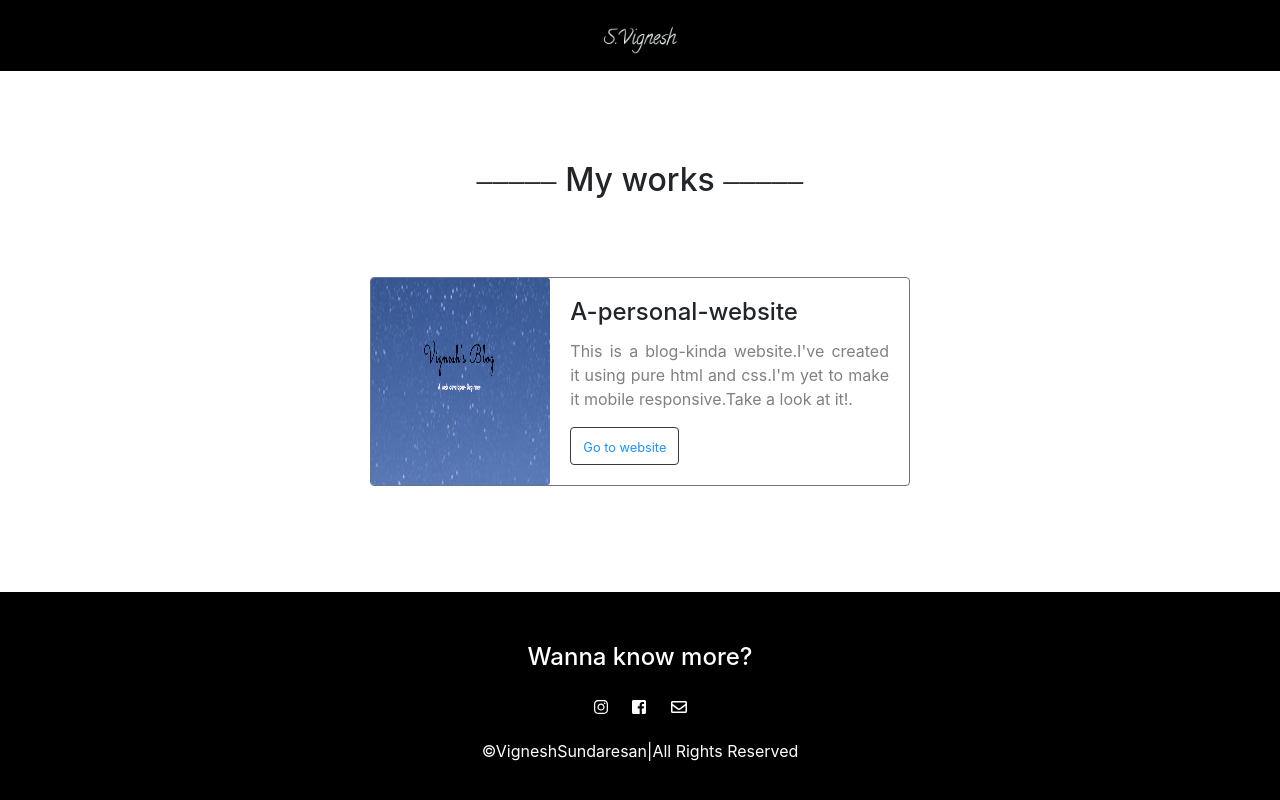
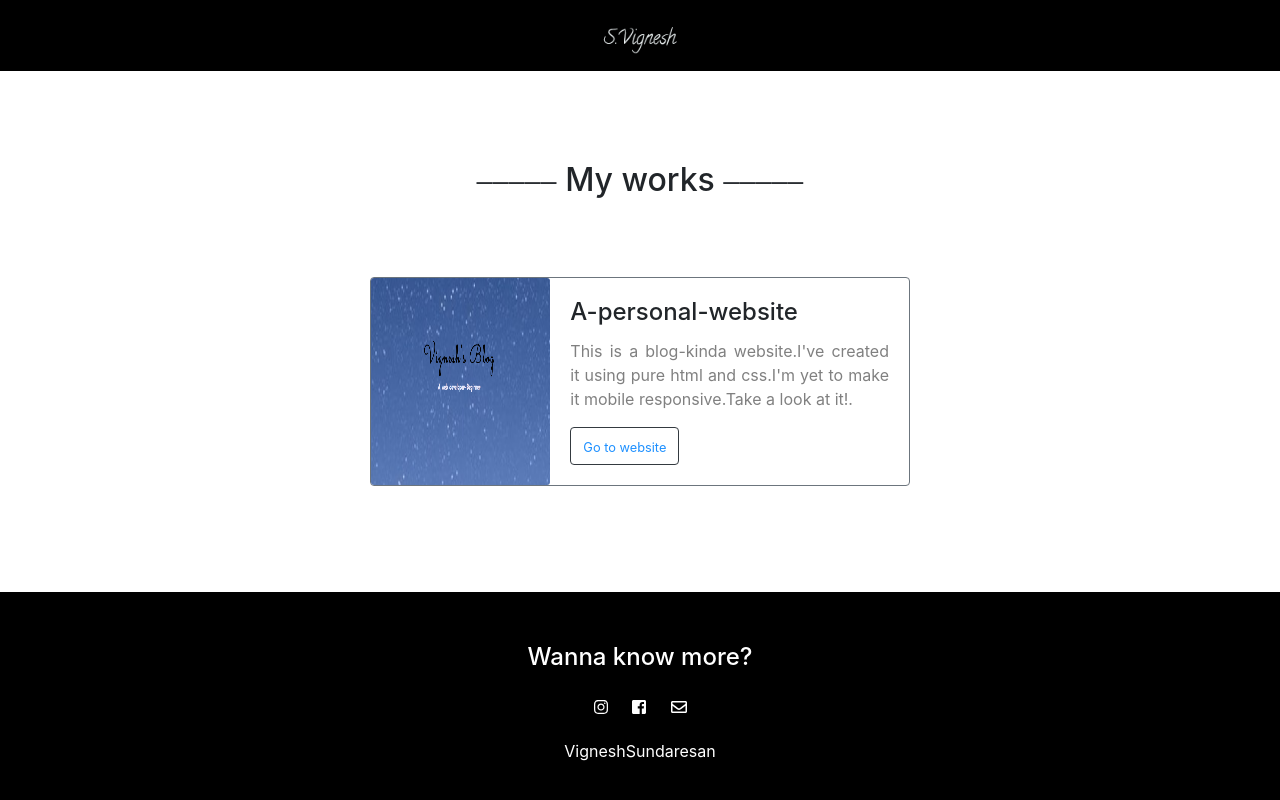
Before and after one commit to Vignesh3051/personal-site, a plain HTML site: page index.html in a window 1280 px wide. Shown: the part 1892-2692 px from the top of the page. Drawn offline with nearby package versions, Linux system fonts and the light colour scheme; a web font is replaced by a local one.

Commit message:
Update index.html

```diff
--- a/index.html
+++ b/index.html
@@ -123,7 +123,7 @@
         <a class="contact-link" href="https://www.instagram.com/___vignesh___03/"><i class="fab fa-instagram"></i></a>
         <a class="contact-link" href="https://www.facebook.com/vignesh.sundaresan.338/"><i class="fab fa-facebook-square"></i></a>
             <a class="contact-link" href="mailto:@vignesh20013051@gmail.com"><i class="far fa-envelope"></i></a>
-        <p>©VigneshSundaresan|All Rights Reserved</p>
+        <p>VigneshSundaresan</p>
 
     </section>
 </body>
```
